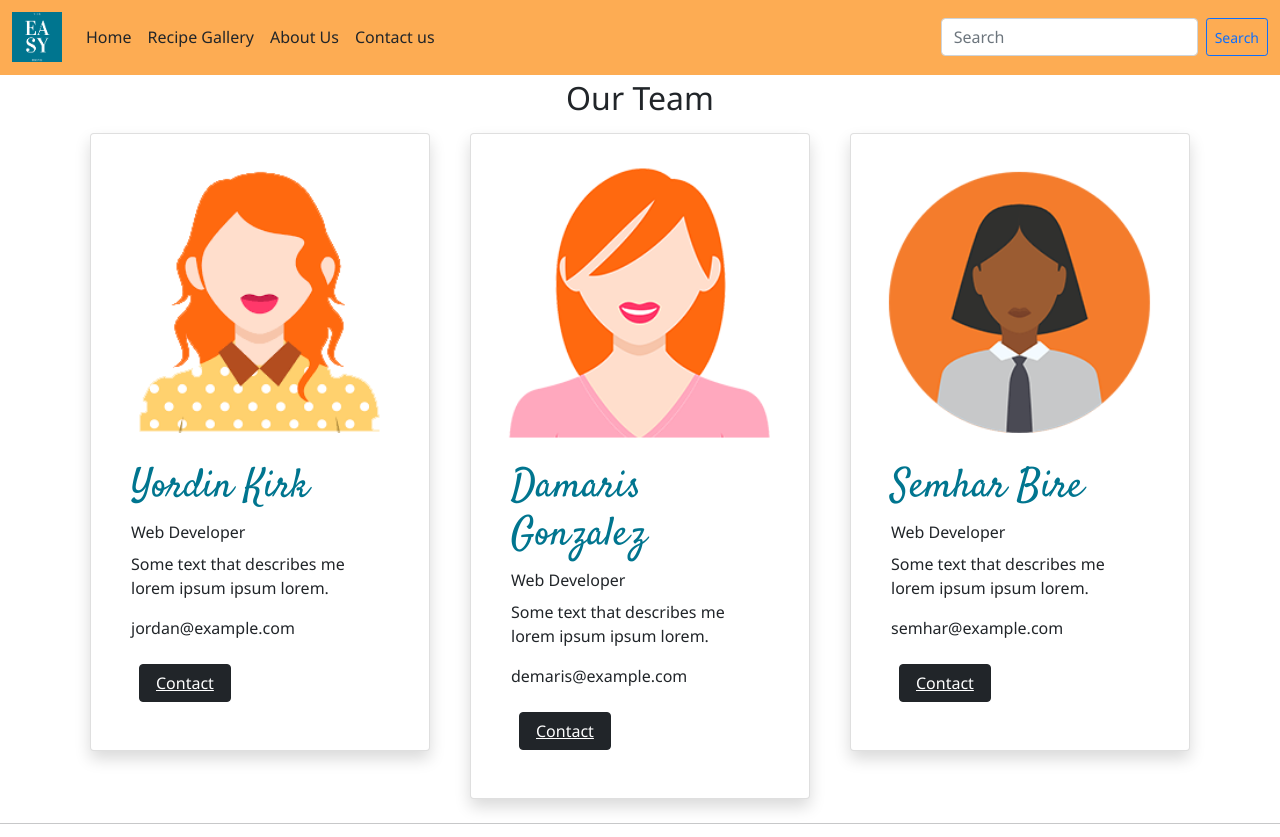
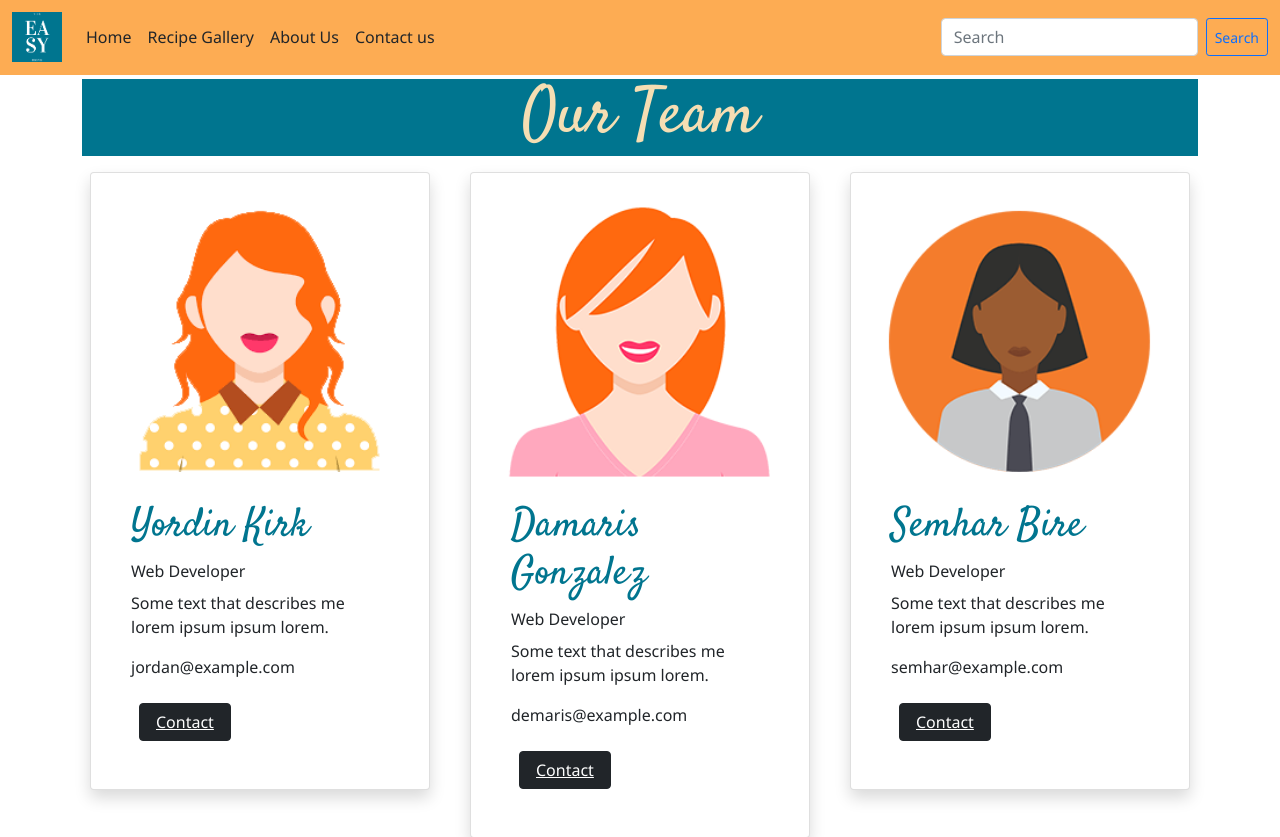
Before and after one commit to KevinKlin3/easyrecipes, a PHP site: page /about.php in a window 1280 px wide. Shown: the part 201-1038 px from the top of the page. Run offline with PHP 8.4, Linux system fonts and the light colour scheme; some libraries are stand-ins or nearby versions.

Commit message:
id change

```diff
--- a/about.php
+++ b/about.php
@@ -9,7 +9,7 @@ $pageTitle = "Home";
 
 $pageContent = <<<HERE
 <main class="container mt-1">
-  <h2 class="text-center" id="title">Our Team</h2>
+  <h2 class="text-center" id="recipeTitle">Our Team</h2>
   <div class="row">
     <div class="col-sm-4">
       <div class="card shadow p-4 m-2">
```
